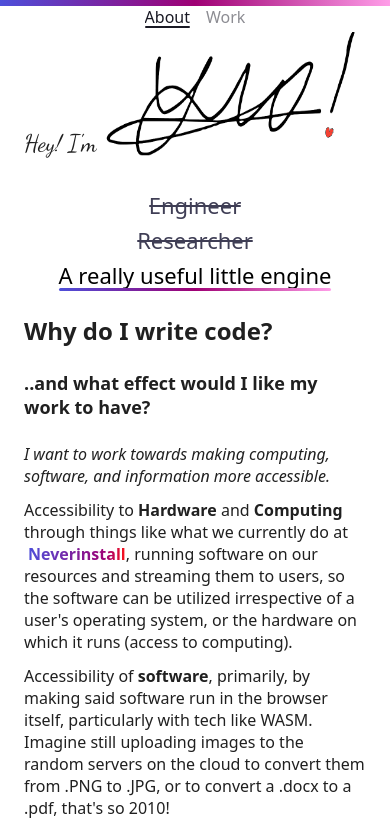
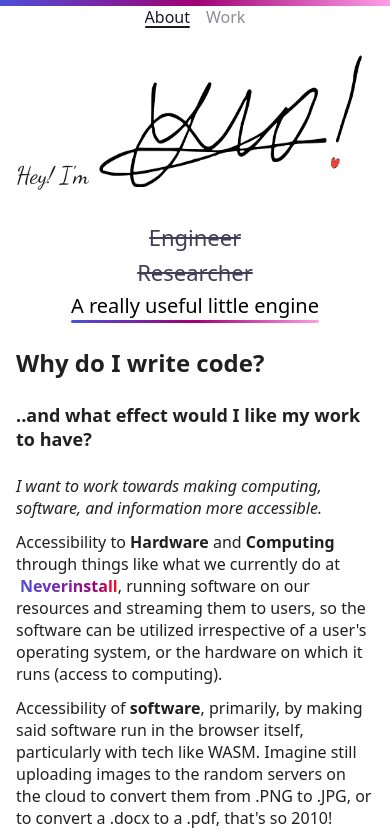
Before and after one commit to Yug34/portfolio-new, a Next.js app: page / in a window 390 px wide. Shown: the top 834 px of the page. Built offline with nearby package versions, Linux system fonts and the light colour scheme.

Commit message:
:lipstick: feat(layout): fixed padding

```diff
--- a/components/HomePage/index.tsx
+++ b/components/HomePage/index.tsx
@@ -5,6 +5,7 @@ import {useEffect, useRef, useState} from "react";
 import Typed from "typed.js";
 import {Flex} from "../Common/Flex";
 import {Hover} from "../Common/Hover";
+import {px2vw} from "../../utils";
 
 const HomePage = () => {
     const eng = useRef(null);
@@ -37,6 +38,7 @@ const HomePage = () => {
                 setEngineDiv(
                     <Styles.LineUp>
                         <Styles.Strike
+                            style={{fontSize: `clamp(20px, ${px2vw(24)}, 24px)`}}
                             color={"linear-gradient(90deg, rgba(77,79,218,1) 0%, rgba(159,0,116,1) 50%, rgba(255,158,232,1) 100%)"}
                             top={93}
                             duration={2}
--- a/components/Layout/index.tsx
+++ b/components/Layout/index.tsx
@@ -22,7 +22,7 @@ const LayoutContainer = styled.div`
   };
 
   @media (max-width: 480px) {
-    padding: 1.5rem;
+    padding: 3rem 1rem;
   }
 `;
 
```
